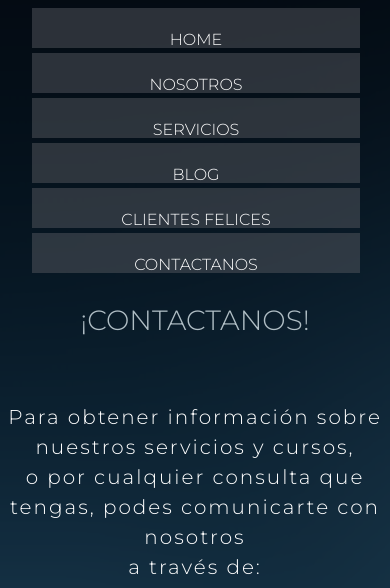
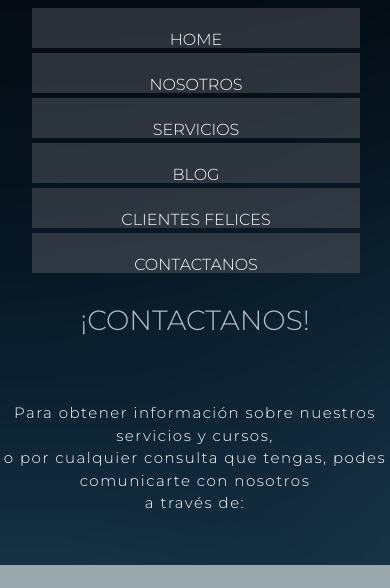
Before and after one commit to SolMoyano1/OMG, a website: page secciones/contactanos.html in a window 390 px wide. Shown: the part 93-681 px from the top of the page. Drawn offline with nearby package versions, Linux system fonts and the light colour scheme.

Commit message:
verion 3.5

```diff
--- a/SCSS/x.scss
+++ b/SCSS/x.scss
@@ -458,6 +458,8 @@ p{
 
     .infoContacto{
         margin-bottom: 50px;
+        font-size: 15px;
+        letter-spacing: 1.5px;
     }
     .divContacto1{
         padding: 6px;
```
Also changed, not shown: CSS/x.css.
